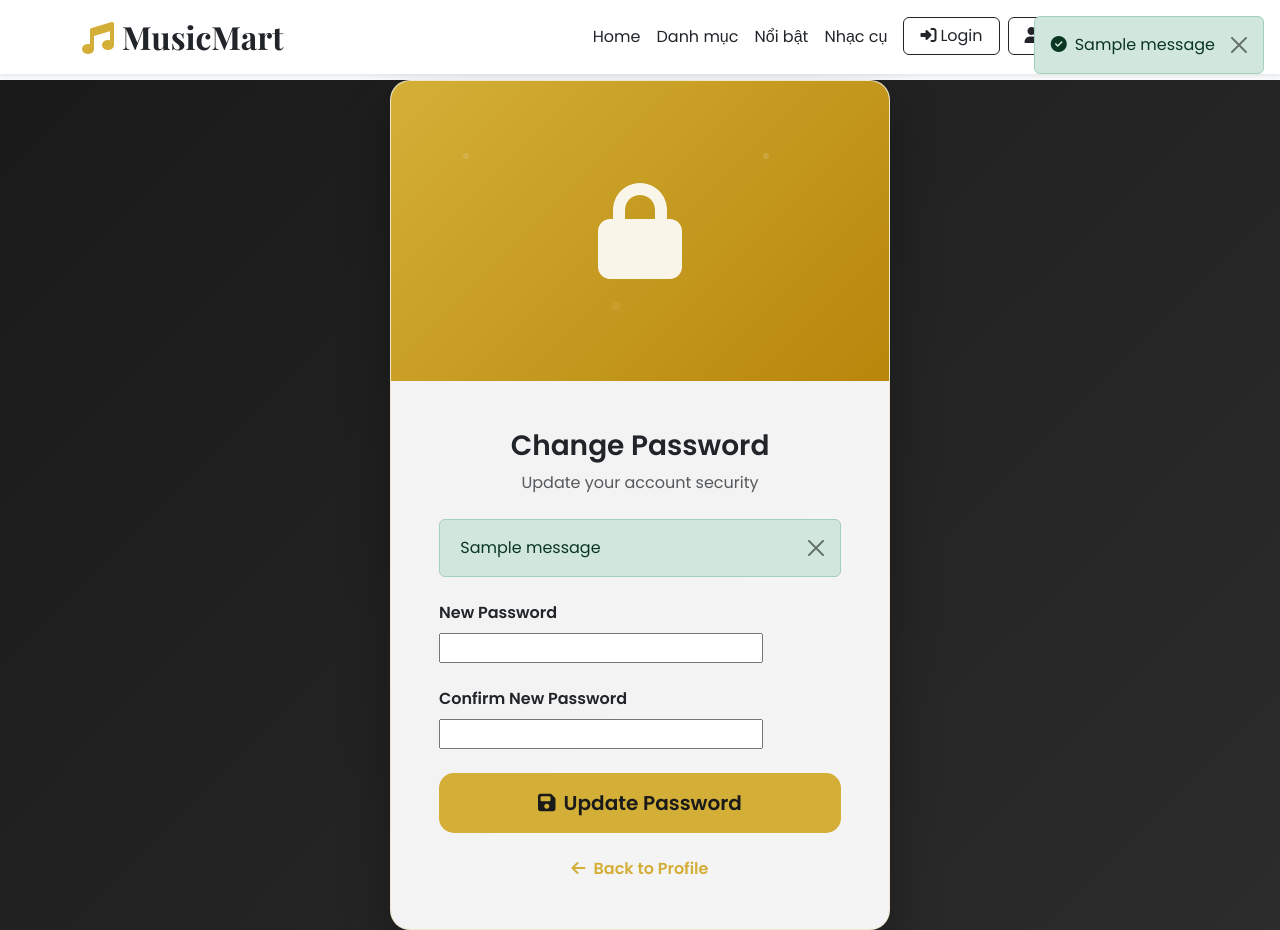
After one commit to nhat-tien/demo-xss, a Django app: template demo-xss/vulnerable_app/templates/customer/change_password.html in a window 1280 px wide. The commit adds this page. Run offline with Django 5.2, Linux system fonts and the light colour scheme; the template is opened without the code that fills it, so the values that code supplies are empty, except form fields; tables that the repository leaves empty hold one stand-in row (values such as "Sample post"); one stand-in notice (Sample message) is shown; form fields are guessed from the names that the template uses; some libraries are stand-ins or nearby versions.

Commit message:
feat: change password

```diff
--- /dev/null
+++ b/demo-xss/vulnerable_app/templates/customer/change_password.html
@@ -0,0 +1,89 @@
+{% extends 'core/base.html' %}
+{% load static %}
+
+{% block title %}Change Password - MusicMart{% endblock %}
+
+{% block content %}
+<div class="auth-container">
+    <div class="container">
+        <div class="row justify-content-center">
+            <div class="col-lg-6 col-md-8">
+                <div class="auth-card">
+                    <div class="auth-image text-center">
+                        <i class="fas fa-lock"></i>
+                    </div>
+
+                    <div class="p-5">
+                        <div class="text-center mb-4">
+                            <h1 class="h3 fw-bold text-dark mb-2">Change Password</h1>
+                            <p class="text-muted">Update your account security</p>
+                        </div>
+
+                        <!-- MESSAGES -->
+                        {% if messages %}
+                            {% for message in messages %}
+                            <div class="alert alert-{{ message.tags }} alert-dismissible fade show mb-4" role="alert">
+                              <i class="fas fa-{% if message.tags == 'success' %}check-circle{% else %}exclamation-triangle{% endif %}me-2 text-{{ message.tags }}"></i>
+                                {{ message }}
+                                <button type="button" class="btn-close" data-bs-dismiss="alert"></button>
+                            </div>
+                            {% endfor %}
+                        {% endif %}
+
+                        <form method="post">
+                            {% csrf_token %}
+                                <div class="col-md-6 mb-4">
+                                    <label class="form-label fw-semibold text-dark">New Password</label>
+                                    {{ form.new_password1 }}
+                                </div>
+                                <div class="col-md-6 mb-4">
+                                    <label class="form-label fw-semibold text-dark">Confirm New Password</label>
+                                    {{ form.new_password2 }}
+                                </div>
+
+                            {% if form.errors %}
+                            <div class="alert alert-danger mb-4">
+                                <ul class="mb-0">
+                                    {% for field, errors in form.errors.items %}
+                                        {% for error in errors %}
+                                            <li>{{ error }}</li>
+                                        {% endfor %}
+                                    {% endfor %}
+                                </ul>
+                            </div>
+                            {% endif %}
+
+                            <button type="submit" class="btn btn-gold btn-lg w-100 mb-4">
+                                <i class="fas fa-save me-2"></i>Update Password
+                            </button>
+                        </form>
+
+                        <div class="text-center">
+                            <a href="{% url 'profile' %}" class="auth-link fw-semibold">
+                                <i class="fas fa-arrow-left me-2"></i>Back to Profile
+                            </a>
+                        </div>
+                    </div>
+                </div>
+            </div>
+        </div>
+    </div>
+</div>
+{% endblock %}
+
+{% block extra_css %}
+<style>
+.auth-container { min-height: calc(100vh - 76px); display: flex; align-items: center; background: linear-gradient(135deg, var(--black) 0%, var(--dark-gray) 100%); }
+.auth-card { background: rgba(255, 255, 255, 0.95); backdrop-filter: blur(20px); border: 1px solid rgba(212, 175, 55, 0.2); border-radius: 20px; box-shadow: 0 25px 50px rgba(0,0,0,0.3); overflow: hidden; max-width: 500px; margin: 0 auto; }
+.auth-image { background: linear-gradient(135deg, var(--gold) 0%, var(--gold-dark) 100%); height: 300px; position: relative; overflow: hidden; }
+.auth-image i { font-size: 6rem; color: rgba(255,255,255,0.9); position: absolute; top: 50%; left: 50%; transform: translate(-50%, -50%); }
+.form-control { border: 2px solid #e9ecef; border-radius: 15px; padding: 15px 20px; transition: all 0.3s ease; background: rgba(255,255,255,0.9); }
+.form-control:focus { border-color: var(--gold); box-shadow: 0 0 0 0.2rem rgba(212, 175, 55, 0.25); }
+.btn-gold { border-radius: 15px; }
+.auth-link { color: var(--gold); text-decoration: none; font-weight: 600; }
+.auth-link:hover { color: var(--gold-dark); }
+.btn-outline-gold { border-color: var(--gold); color: var(--gold); }
+.btn-outline-gold:hover { background: var(--gold); color: var(--black); }
+@media (max-width: 768px) { .auth-card { margin: 1rem; } .auth-image { height: 200px; } .auth-image i { font-size: 4rem; } }
+</style>
+{% endblock %}
--- a/demo-xss/vulnerable_app/templates/customer/profile.html
+++ b/demo-xss/vulnerable_app/templates/customer/profile.html
@@ -67,12 +67,16 @@
                                     <button type="submit" class="btn btn-gold btn-lg w-100 mb-3">
                                         <i class="fas fa-save me-2"></i>Update Profile
                                     </button>
+
                                 </form>
 
                                 <div class="text-center">
                                     <a href="{% url 'logout' %}" class="auth-link fw-semibold">
                                         <i class="fas fa-sign-out-alt me-2"></i>Logout
                                     </a>
+                                    <a href="{% url 'change_password' %}" class="btn btn-outline-gold">
+                                                <i class="fas fa-lock me-2"></i>Change Password
+                                      </a>
                                 </div>
                             </div>
                         </div>
--- a/demo-xss/vulnerable_app/urls.py
+++ b/demo-xss/vulnerable_app/urls.py
@@ -16,6 +16,7 @@ urlpatterns = [
     path('comment/<int:product_id>/', comment.add_comment, name="add_comment"),
     path('profile/', customer.profile, name="profile"),
     path('logout/', auth.logout_view, name="logout"),
+    path('change-password/', auth.change_password_view, name='change_password'),
 ]
 
 if settings.DEBUG:
```
Also changed, not shown: demo-xss/vulnerable_app/views/auth.py (+22 -0 lines), demo-xss/README.md.
